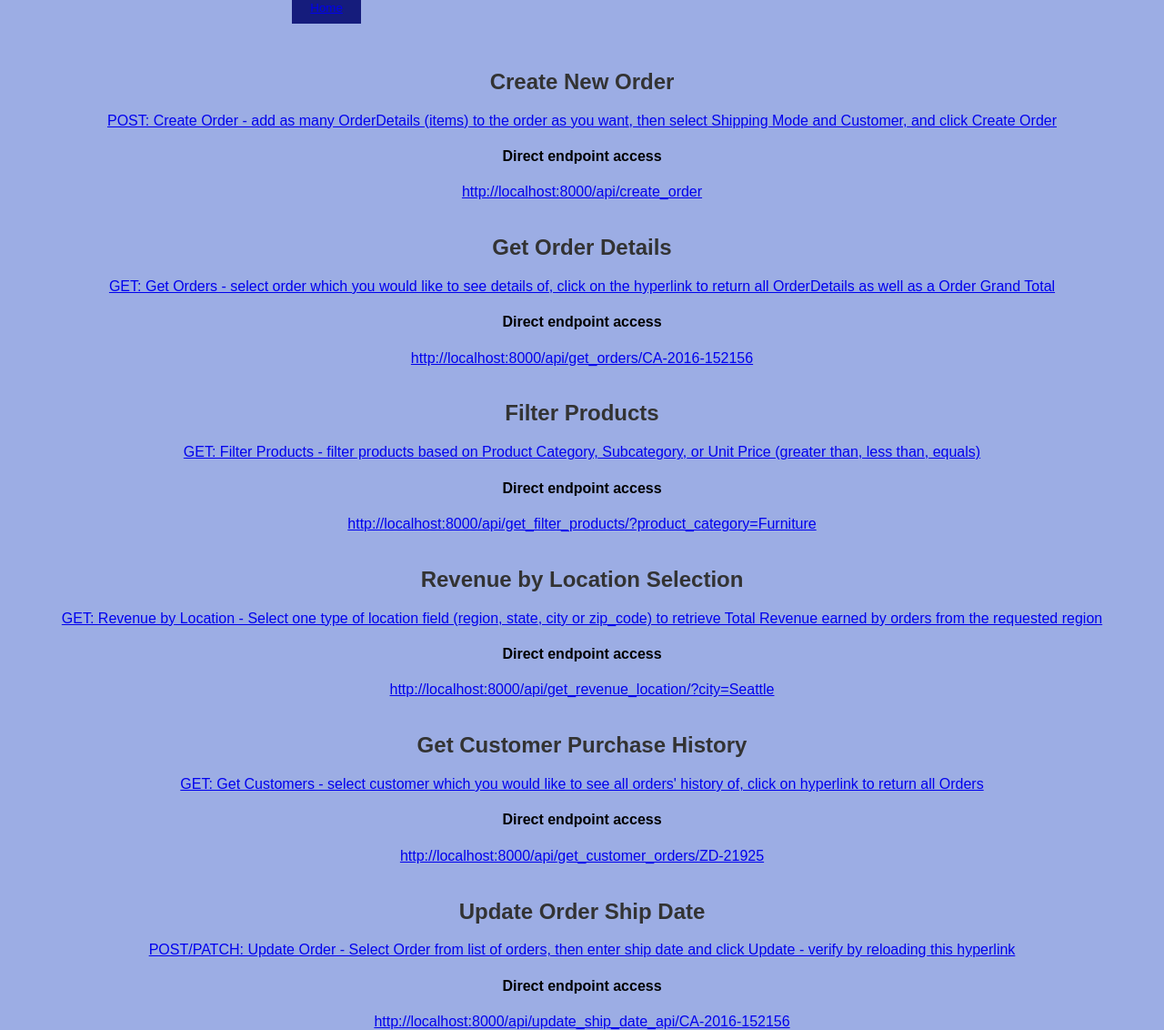
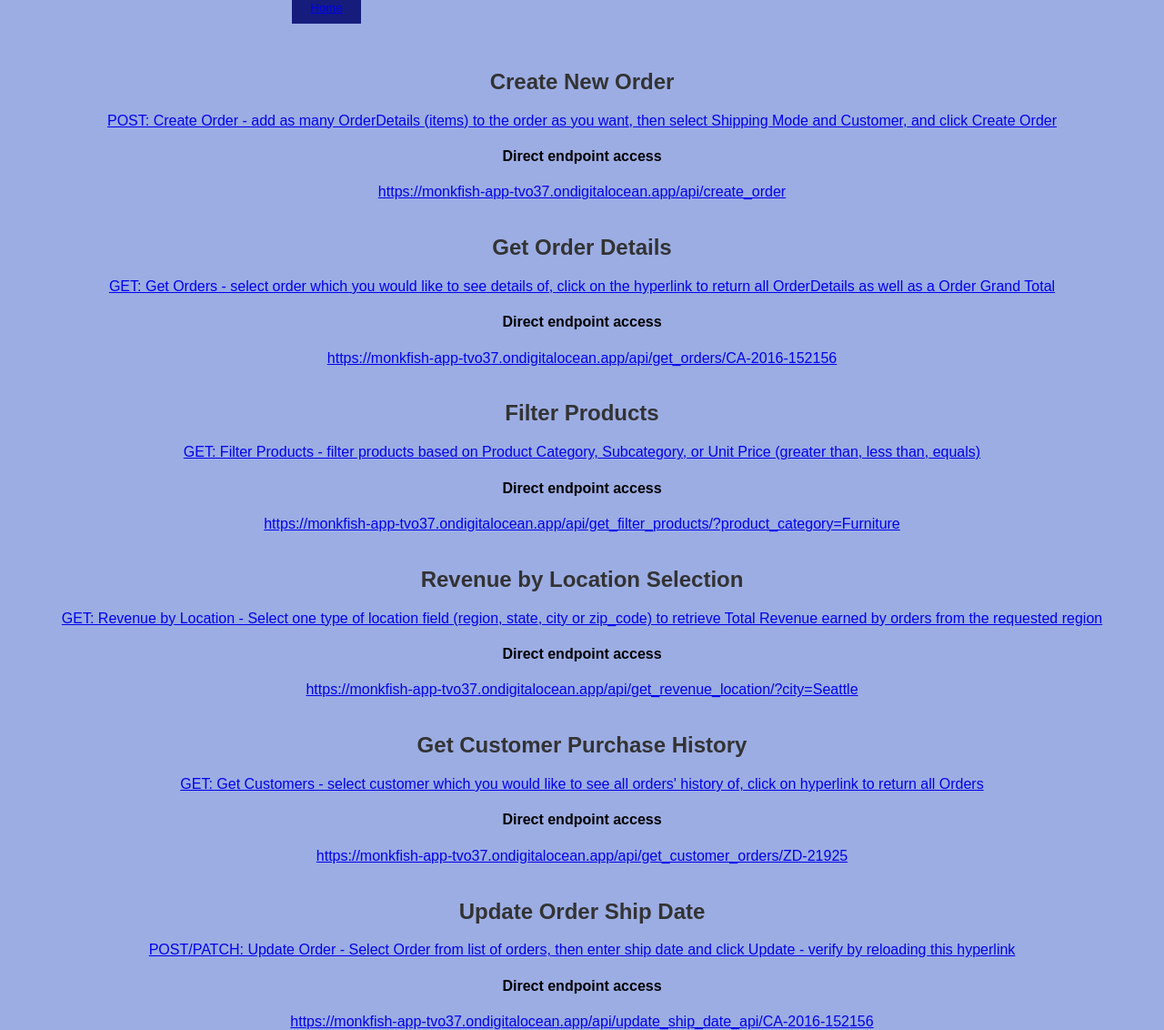
Before and after one commit to randon-23/cm3035midterm, a Django app: page / in a window 1280 px wide. Shown: the part 257-1389 px from the top of the page at 91% size. Run offline with Django 5.2, Linux system fonts and the light colour scheme.

Commit message:
updated urls for deployment

```diff
--- a/superstore/templates/index.html
+++ b/superstore/templates/index.html
@@ -3,30 +3,30 @@
         <h2>Create New Order</h2>
         <a href="{% url 'create_order_view' %}">POST: Create Order - add as many OrderDetails (items) to the order as you want, then select Shipping Mode and Customer, and click Create Order</a>
         <h4>Direct endpoint access</h4>
-        <a href="http://localhost:8080/api/create_order">http://localhost:8000/api/create_order</a>
+        <a href="https://monkfish-app-tvo37.ondigitalocean.app/api/create_order">https://monkfish-app-tvo37.ondigitalocean.app/api/create_order</a>
         <br>
         <h2>Get Order Details</h2>
         <a href="{% url 'get_orders_api' %}">GET: Get Orders - select order which you would like to see details of, click on the hyperlink to return all OrderDetails as well as a Order Grand Total</a>
         <h4>Direct endpoint access</h4>
-        <a href="http://localhost:8000/api/get_orders/CA-2016-152156">http://localhost:8000/api/get_orders/CA-2016-152156</a>
+        <a href="https://monkfish-app-tvo37.ondigitalocean.app/api/get_orders/CA-2016-152156">https://monkfish-app-tvo37.ondigitalocean.app/api/get_orders/CA-2016-152156</a>
         <br>
         <h2>Filter Products</h2>
         <a href="{% url 'get_filter_products_form_view' %}">GET: Filter Products - filter products based on Product Category, Subcategory, or Unit Price (greater than, less than, equals)</a>
         <h4>Direct endpoint access</h4>
-        <a href="http://localhost:8000/api/get_filter_products/?product_category=Furniture">http://localhost:8000/api/get_filter_products/?product_category=Furniture</a>
+        <a href="https://monkfish-app-tvo37.ondigitalocean.app/api/get_filter_products/?product_category=Furniture">https://monkfish-app-tvo37.ondigitalocean.app/api/get_filter_products/?product_category=Furniture</a>
         <br>
         <h2>Revenue by Location Selection</h2>
         <a href="{% url 'get_revenue_location_form_view' %}">GET: Revenue by Location - Select one type of location field (region, state, city or zip_code) to retrieve Total Revenue earned by orders from the requested region</a>
         <h4>Direct endpoint access</h4>
-        <a href="http://localhost:8000/api/get_revenue_location/?city=Seattle">http://localhost:8000/api/get_revenue_location/?city=Seattle</a>
+        <a href="https://monkfish-app-tvo37.ondigitalocean.app/api/get_revenue_location/?city=Seattle">https://monkfish-app-tvo37.ondigitalocean.app/api/get_revenue_location/?city=Seattle</a>
         <br>
         <h2>Get Customer Purchase History</h2>
         <a href="{% url 'get_customers_api' %}">GET: Get Customers - select customer which you would like to see all orders' history of, click on hyperlink to return all Orders</a>
         <h4>Direct endpoint access</h4>
-        <a href="http://localhost:8000/api/get_customer_orders/ZD-21925">http://localhost:8000/api/get_customer_orders/ZD-21925</a>
+        <a href="https://monkfish-app-tvo37.ondigitalocean.app/api/get_customer_orders/ZD-21925">https://monkfish-app-tvo37.ondigitalocean.app/api/get_customer_orders/ZD-21925</a>
         <br>
         <h2>Update Order Ship Date</h2>
         <a href="{% url 'get_orders_api' %}?update=true">POST/PATCH: Update Order - Select Order from list of orders, then enter ship date and click Update - verify by reloading this hyperlink</a>
         <h4>Direct endpoint access</h4>
-        <a href="http://localhost:8000/api/update_ship_date_api/CA-2016-152156">http://localhost:8000/api/update_ship_date_api/CA-2016-152156</a>
+        <a href="https://monkfish-app-tvo37.ondigitalocean.app/api/update_ship_date_api/CA-2016-152156">https://monkfish-app-tvo37.ondigitalocean.app/api/update_ship_date_api/CA-2016-152156</a>
 {% endblock %}
```
